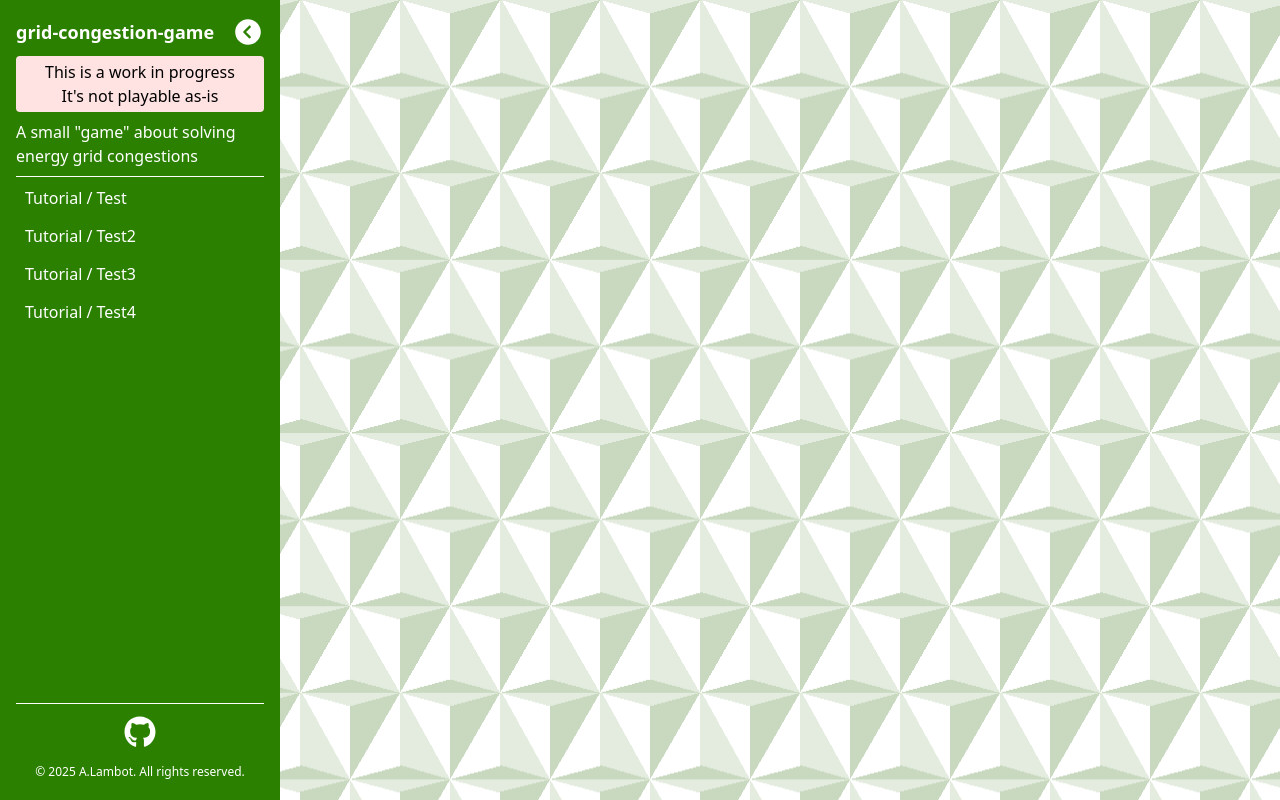
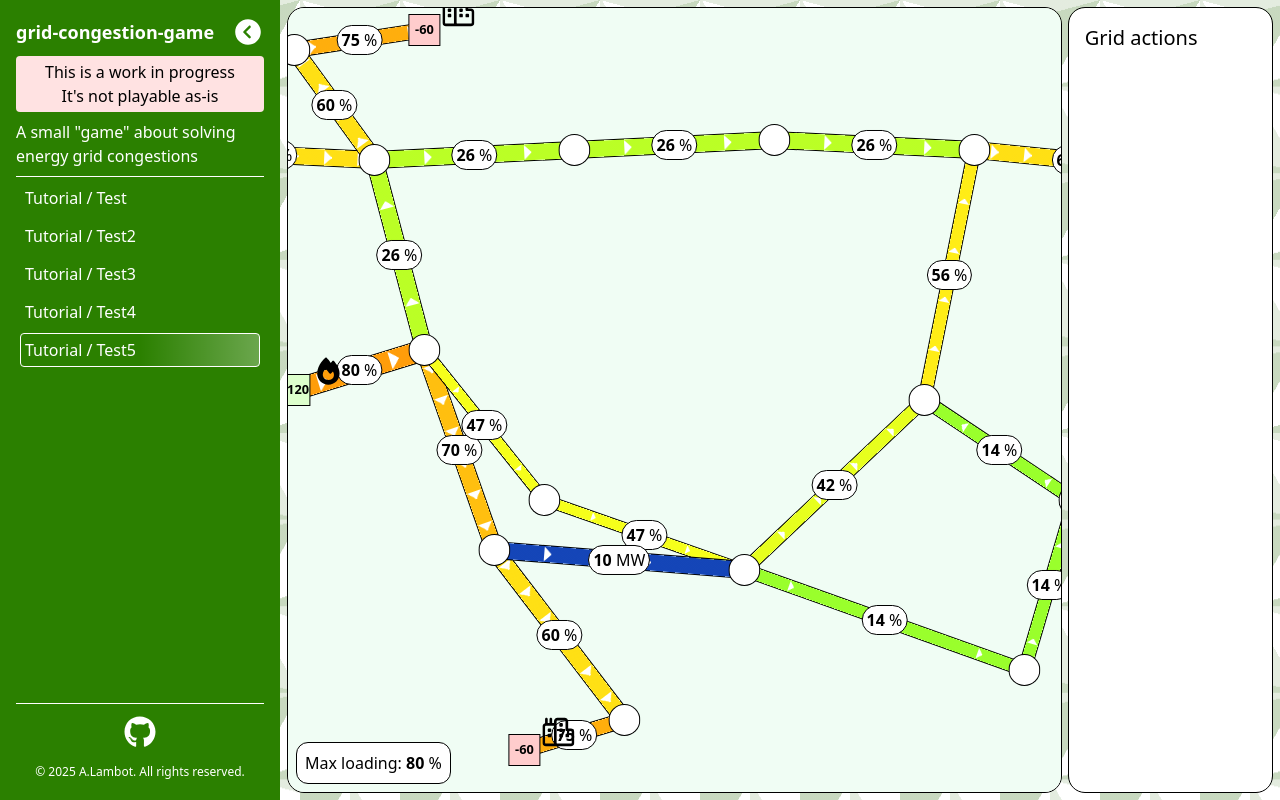
Before and after one commit to ALambot/grid-congestion-game, a Vue app: page /level/tutorial/test5 in a window 1280 px wide. Built offline with nearby package versions, Linux system fonts and the light colour scheme.

Commit message:
Fuller map WIP

```diff
--- /dev/null
+++ b/src/levels/tutorial/test5.ts
@@ -0,0 +1,99 @@
+import type { GeneratorGridNodeInput, GridAction, HVDCGridLineInput, InputGridConfig, LoadGridNodeInput, RegularGridLineInput, SubstationGridNodeInput } from "@/models/types"
+import type { Level } from "@/levels/types"
+
+const generators: GeneratorGridNodeInput[] = [
+    { key: "w-wind-1", icon: "wind", generation: 25, x: 200, y: 100 },
+    { key: "w-wind-2", icon: "wind", generation: 35, x: 180, y: 190 },
+    { key: "nsl-coal-1", icon: "thermal", generation: 120, x: 420, y: 440 },
+]
+
+const loads: LoadGridNodeInput[] = [
+    { key: "e-town-1", icon: "town", load: 60, x: 1400, y: 250 },
+    { key: "n-town-1", icon: "town", load: 60, x: 550, y: 80 },
+    { key: "s-town-1", icon: "town", load: 60, x: 650, y: 800 },
+]
+
+const substations: SubstationGridNodeInput[] = [
+    { key: "ewl-sub-1", buses: 3, x: 300, y: 200 },
+    { key: "ewl-sub-2", buses: 3, x: 500, y: 210 },
+    { key: "ewl-sub-3", buses: 3, x: 700, y: 200 },
+    { key: "ewl-sub-4", buses: 3, x: 900, y: 190 },
+    { key: "ewl-sub-5", buses: 3, x: 1100, y: 200 },
+    { key: "ewl-sub-6", buses: 3, x: 1300, y: 220 },
+
+    { key: "nsl-sub-1", buses: 3, x: 420, y: 100 },
+    { key: "nsl-sub-2", buses: 3, x: 550, y: 400 },
+    { key: "nsl-sub-3", buses: 3, x: 620, y: 600 },
+    { key: "nsl-sub-3-bis", buses: 3, x: 670, y: 550 },
+    { key: "nsl-sub-4", buses: 3, x: 750, y: 770 },
+
+    { key: "cen-sub-1", buses: 3, x: 1050, y: 450 },
+    { key: "cen-sub-2", buses: 3, x: 1200, y: 550 },
+    { key: "cen-sub-3", buses: 3, x: 1150, y: 720 },
+    { key: "cen-sub-4", buses: 3, x: 870, y: 620 },
+]
+
+const lines: RegularGridLineInput[] = [
+
+    { key: "ewl-1", nodeFromKey: "ewl-sub-1", busFrom: 1, nodeToKey: "ewl-sub-2", busTo: 1, reactance: 0.1, limit: 100 },
+    { key: "ewl-2", nodeFromKey: "ewl-sub-2", busFrom: 1, nodeToKey: "ewl-sub-3", busTo: 1, reactance: 0.1, limit: 100 },
+    { key: "ewl-3", nodeFromKey: "ewl-sub-3", busFrom: 1, nodeToKey: "ewl-sub-4", busTo: 1, reactance: 0.1, limit: 100 },
+    { key: "ewl-4", nodeFromKey: "ewl-sub-4", busFrom: 1, nodeToKey: "ewl-sub-5", busTo: 1, reactance: 0.1, limit: 100 },
+    { key: "ewl-5", nodeFromKey: "ewl-sub-5", busFrom: 1, nodeToKey: "ewl-sub-6", busTo: 1, reactance: 0.1, limit: 100 },
+
+    { key: "nsl-1", nodeFromKey: "nsl-sub-1", busFrom: 1, nodeToKey: "ewl-sub-2", busTo: 1, reactance: 0.1, limit: 100 },
+    { key: "nsl-2", nodeFromKey: "ewl-sub-2", busFrom: 1, nodeToKey: "nsl-sub-2", busTo: 1, reactance: 0.1, limit: 100 },
+    { key: "nsl-3", nodeFromKey: "nsl-sub-2", busFrom: 1, nodeToKey: "nsl-sub-3", busTo: 1, reactance: 0.1, limit: 100 },
+    { key: "nsl-4", nodeFromKey: "nsl-sub-3", busFrom: 1, nodeToKey: "nsl-sub-4", busTo: 1, reactance: 0.1, limit: 100 },
+
+    { key: "nsl-3-b-1", nodeFromKey: "nsl-sub-2", busFrom: 1, nodeToKey: "nsl-sub-3-bis", busTo: 1, reactance: 0.1, limit: 50 },
+    { key: "nsl-3-b-2", nodeFromKey: "nsl-sub-3-bis", busFrom: 1, nodeToKey: "cen-sub-4", busTo: 1, reactance: 0.1, limit: 50 },
+
+    { key: "cenl-1", nodeFromKey: "cen-sub-1", busFrom: 1, nodeToKey: "cen-sub-2", busTo: 1, reactance: 0.1, limit: 60 },
+    { key: "cenl-2", nodeFromKey: "cen-sub-2", busFrom: 1, nodeToKey: "cen-sub-3", busTo: 1, reactance: 0.1, limit: 60 },
+    { key: "cenl-3", nodeFromKey: "cen-sub-3", busFrom: 1, nodeToKey: "cen-sub-4", busTo: 1, reactance: 0.1, limit: 60 },
+    { key: "cenl-4", nodeFromKey: "cen-sub-4", busFrom: 1, nodeToKey: "cen-sub-1", busTo: 1, reactance: 0.1, limit: 60 },
+
+    { key: "cenl-n", nodeFromKey: "cen-sub-1", busFrom: 1, nodeToKey: "ewl-sub-5", busTo: 1, reactance: 0.1, limit: 60 },
+
+    { key: "w-wind-1-l", nodeFromKey: "w-wind-1", busFrom: 0, nodeToKey: "ewl-sub-1", busTo: 1, reactance: 0.1, limit: 50 },
+    { key: "w-wind-2-l", nodeFromKey: "w-wind-2", busFrom: 0, nodeToKey: "ewl-sub-1", busTo: 1, reactance: 0.1, limit: 50 },
+    { key: "nsl-coal-1-l", nodeFromKey: "nsl-coal-1", busFrom: 0, nodeToKey: "nsl-sub-2", busTo: 1, reactance: 0.1, limit: 150 },
+
+    { key: "e-town-1-l", nodeFromKey: "e-town-1", busFrom: 0, nodeToKey: "ewl-sub-6", busTo: 1, reactance: 0.1, limit: 80 },
+    { key: "n-town-1-l", nodeFromKey: "n-town-1", busFrom: 0, nodeToKey: "nsl-sub-1", busTo: 1, reactance: 0.1, limit: 80 },
+    { key: "s-town-1-l", nodeFromKey: "s-town-1", busFrom: 0, nodeToKey: "nsl-sub-4", busTo: 1, reactance: 0.1, limit: 80 },
+]
+
+const hvdc: HVDCGridLineInput[] = [
+    { key: "cenl-n", nodeFromKey: "nsl-sub-3", busFrom: 1, nodeToKey: "cen-sub-4", busTo: 1, setFlow: 10, flowMin: -100, flowMax: 100 },
+]
+
+
+const actions: GridAction[] = [
+
+]
+
+const config: InputGridConfig = {
+    nodes: {
+        generators: generators,
+        loads: loads,
+        substations: substations
+    },
+    lines: {
+        regular: lines,
+        pst: [],
+        hvdc: hvdc
+    },
+    actions: actions
+}
+
+const level: Level = {
+    gridConfig: config,
+    startingZoom: 1,
+    minScale: 1,
+    maxScale: 5,
+    canvasHeight: 900,
+    canvasWidth: 1600
+}
+export default level
--- a/src/levels/types.ts
+++ b/src/levels/types.ts
@@ -4,6 +4,11 @@ import { computed, ref, type ComputedRef, type Ref } from "vue"
 
 export interface Level {
     gridConfig: InputGridConfig
+    canvasWidth?: number
+    canvasHeight?: number
+    startingZoom?: number
+    minScale?: number,
+    maxScale?: number,
 }
 
 export interface InstantiatedLevel {
--- a/src/router/index.ts
+++ b/src/router/index.ts
@@ -7,7 +7,7 @@ const router = createRouter({
   routes: [
     {
       path: '/',
-      redirect: { name: 'level', params: { section: 'tutorial', levelId: 'test' } }
+      redirect: { name: 'level', params: { section: 'tutorial', levelId: 'test5' } }
     },
     {
       path: '/level/:section/:levelId',
--- a/src/views/GameView.vue
+++ b/src/views/GameView.vue
@@ -14,6 +14,7 @@ const targetLevel = computed(() => `${route.params.section}/${route.params.level
 
 // ShallowRef to avoid auto ref unwrapping of computedGrid, solvedGrid, ... which causes TS to no longer agree with correct unwrapping
 const level: ShallowRef<InstantiatedLevel|undefined> = shallowRef(undefined)
+const loadedLevel: Ref<Level|undefined> = ref(undefined)
 
 const uiScale: Ref<number> = ref(1)
 
@@ -48,9 +49,11 @@ async function reloadLevel() {
     level.value = undefined
     uiScale.value = 1
     // Init again
-    const loadedLevel = (await loadLevel(targetLevel.value)) as Level
-    const createdLevel: InstantiatedLevel = createLevel(loadedLevel.gridConfig)
+    const loadedLevel_ = (await loadLevel(targetLevel.value)) as Level
+    uiScale.value = loadedLevel_.startingZoom ?? 1
+    const createdLevel: InstantiatedLevel = createLevel(loadedLevel_.gridConfig)
     level.value = createdLevel
+    loadedLevel.value = loadedLevel_
 }
 
 watch(targetLevel, () => {
@@ -68,12 +71,20 @@ onMounted(() => {
 <Transition name="fade">
 <div v-if="level" id="game-container" class="size-full flex flex-row items-center justify-center gap-2">
 
-    <div class="size-[800px] outline rounded-2xl overflow-hidden">
+    <div class="grow-1 size-full flex items-center justify-center">
+        <div
+            class="size-full map-container-container outline rounded-2xl overflow-hidden grow-1"
+            :style="{
+                '--canvas-width': loadedLevel?.canvasWidth ?? 800,
+                '--canvas-height': loadedLevel?.canvasHeight ?? 800
+            }"
+        >
 
             <MapContainer
                 v-model:scale="uiScale"
-            :min-scale="1"
-            :max-scale="5"
+                class="backdrop-blur"
+                :min-scale="loadedLevel?.minScale ?? 1"
+                :max-scale="loadedLevel?.maxScale ?? 5"
             >
 
                 <template #overlay>
@@ -96,7 +107,14 @@ onMounted(() => {
                     </div>
                 </template>
 
-            <div v-if="level?.computedGrid.value" class="size-[800px] bg-green-50">
+                <div
+                    v-if="level?.computedGrid.value"
+                    class="map-container-canvas bg-green-50"
+                    :style="{
+                        '--canvas-width': loadedLevel?.canvasWidth ?? 800,
+                        '--canvas-height': loadedLevel?.canvasHeight ?? 800
+                    }"
+                >
 
                     <!-- Generators -->
                     <MapNode
@@ -178,8 +196,9 @@ onMounted(() => {
             </MapContainer>
 
         </div>
+    </div>
 
-    <div v-if="level?.computedGrid.value" class="h-full bg-white outline w-[30%] rounded-2xl p-4 overflow-auto flex flex-col gap-2">
+    <div v-if="level?.computedGrid.value" class="h-full bg-white outline w-[250px] rounded-2xl p-4 overflow-auto flex flex-col gap-2 grow-0">
 
         <span class="text-xl">Grid actions</span>
         <div
@@ -190,7 +209,8 @@ onMounted(() => {
                     class="rounded flex flex-col border p-2"
                     :class="{
                         'bg-amber-100 border-amber-800': action.kind === 'redispatch',
-                        'bg-blue-100 border-blue-800': action.kind === 'buschange'
+                        'bg-green-100 border-green-800': action.kind === 'buschange',
+                        'bg-blue-100 border-blue-800': action.kind === 'hvdc',
                     }"
                 >
                     <span class="font-bold">{{ capitalize(action.kind) }}</span>
@@ -259,4 +279,14 @@ pre {
     box-shadow: inset 0px 0px 10px 0px hsla(0, 0%, 0%, 0.5);
 }
 
+.map-container-container {
+    max-width: calc(var(--canvas-width) * 1px);
+    max-height: calc(var(--canvas-height) * 1px);
+}
+
+.map-container-canvas {
+    width: calc(var(--canvas-width) * 1px);
+    height: calc(var(--canvas-height) * 1px);
+}
+
 </style>
```
Lines whose indentation alone changed are shown as unchanged.
